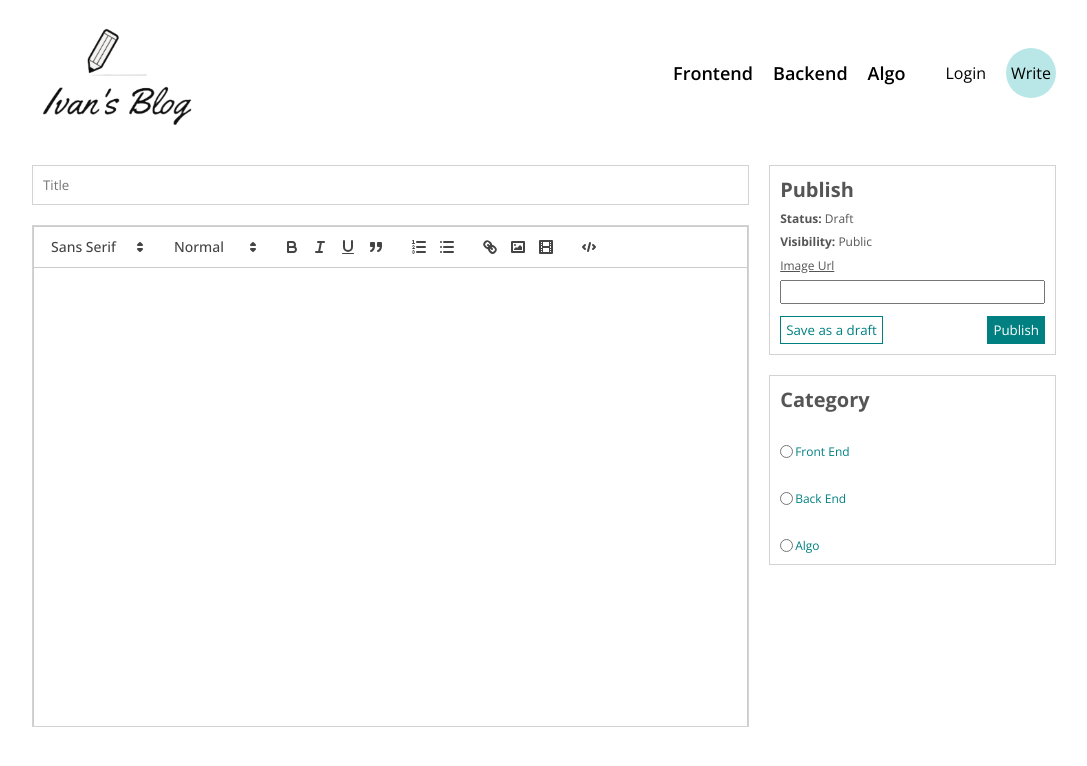
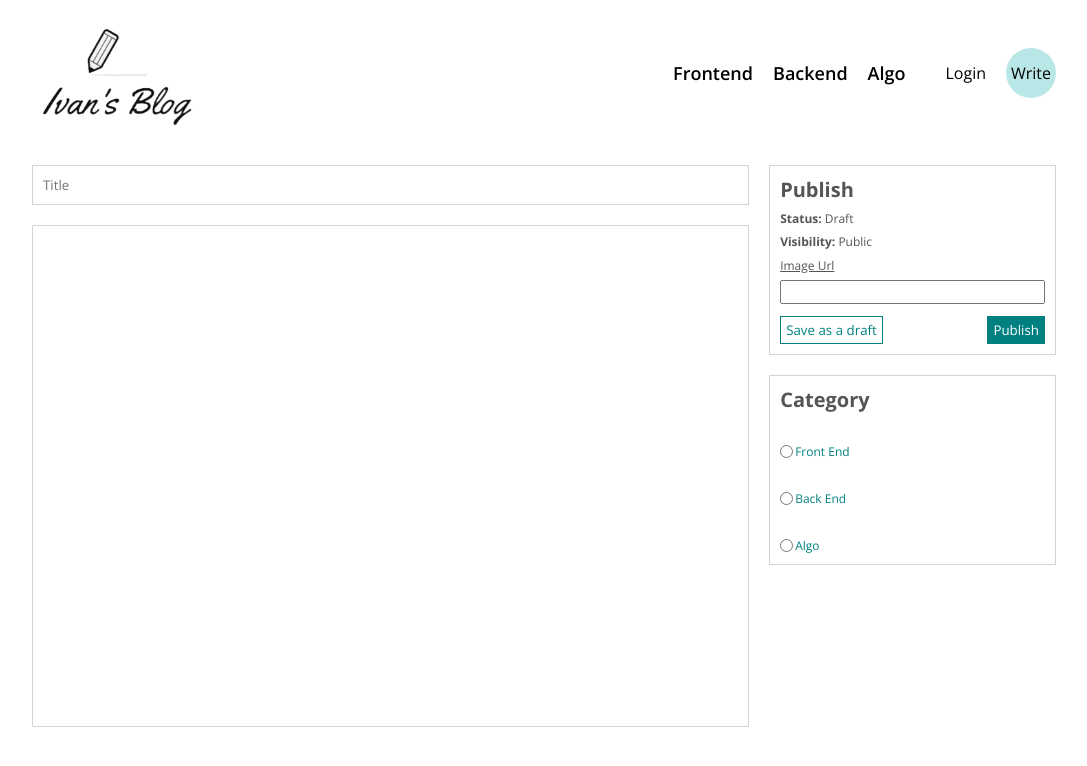
Before and after one commit to IvanYou98/blog-frontend, a React (Create React App) app: page /write in a window 1280 px wide. Shown: the top 766 px of the page, without its empty margins (96-1183 px from the left). Built offline with nearby package versions, Linux system fonts and the light colour scheme.

Commit message:
change react-quill theme to bubble

```diff
--- a/src/pages/Write.jsx
+++ b/src/pages/Write.jsx
@@ -1,6 +1,7 @@
 import React from 'react'
 import hljs from 'highlight.js'
 import 'react-quill/dist/quill.snow.css'
+import 'react-quill/dist/quill.bubble.css'
 import 'highlight.js/styles/atom-one-dark-reasonable.css'
 import ReactQuill from 'react-quill'
 import { useState } from 'react'
@@ -87,7 +88,7 @@ const Write = ({ props }) => {
                         className='editor'
                         value={content}
                         onChange={setContent}
-                        theme="snow"
+                        theme="bubble"
                         modules={modules}
                     />
                 </div>
```
